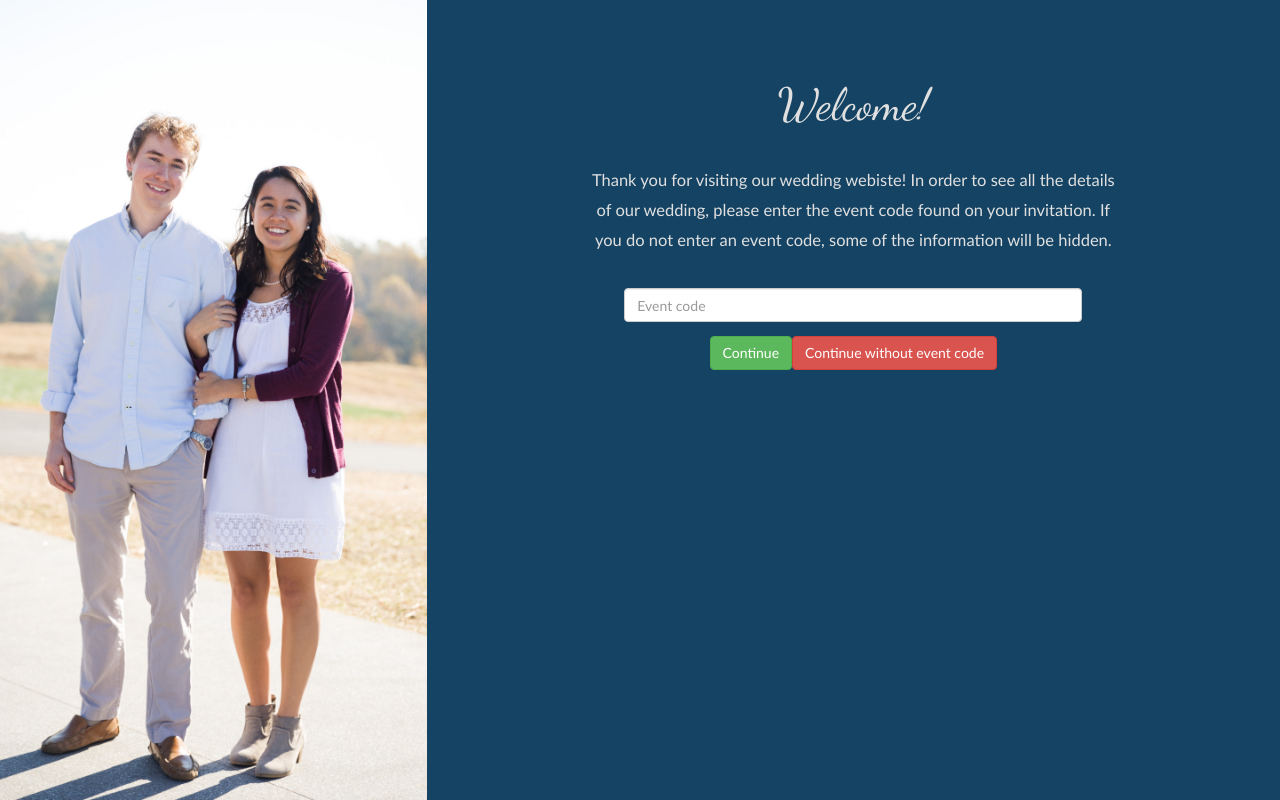
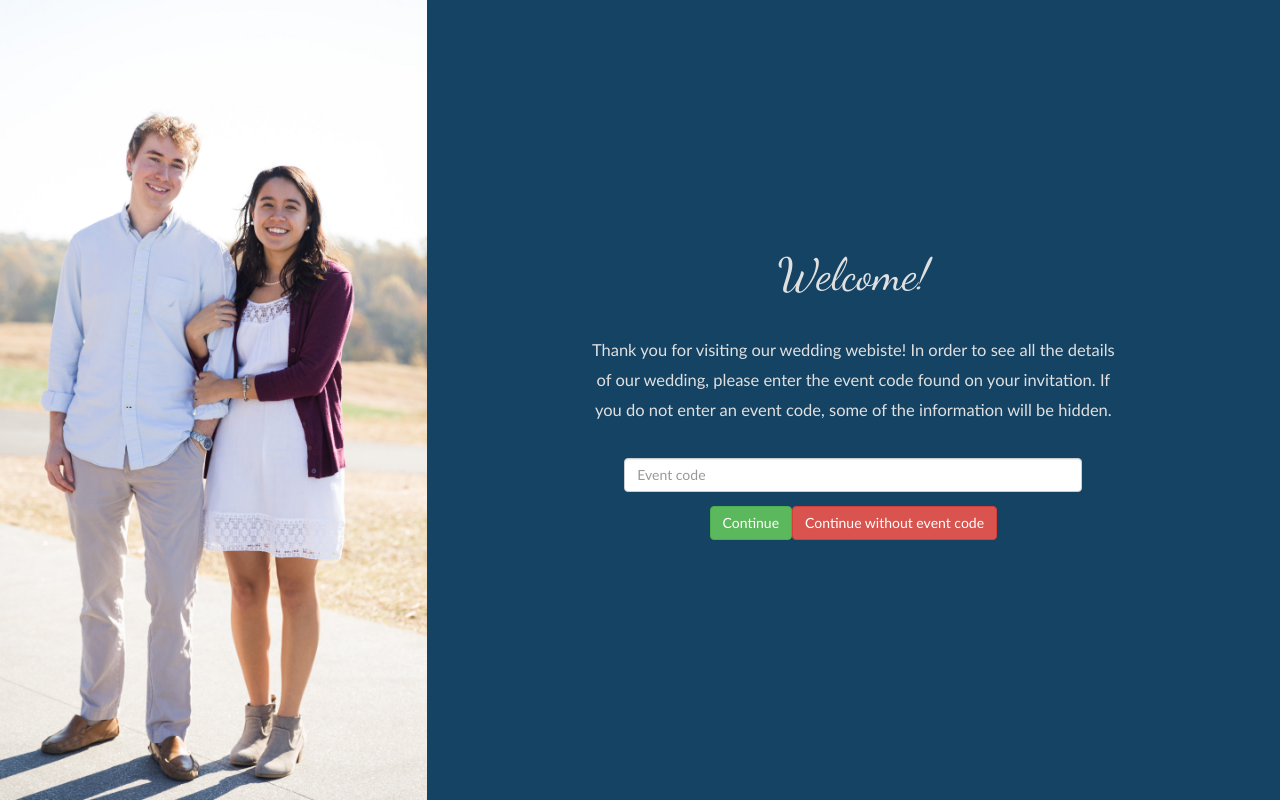
Before and after one commit to dayton-bobbitt/wedding, an Angular app: page / in a window 1280 px wide. Built offline with nearby package versions, Linux system fonts and the light colour scheme; a web font is replaced by a local one.

Commit message:
Center welcome message

```diff
--- a/src/app/our-story/our-story.component.html
+++ b/src/app/our-story/our-story.component.html
@@ -1,7 +1,7 @@
 <base-page title="Our Story">
   <div class='our-story'>
     <p>
-      Laura and I first met in 2011 during our junior year of high school at a Subway. Talk about romantic! I soon began finding
+      Laura and I first met in 2011 during our junior year of high school at a Subway restaurant. Talk about romantic! I soon began finding
       ways to spend more and more time with her.
     </p>
     <p>
@@ -10,7 +10,7 @@
       up from Subway), and we started officially dating shortly after prom ツ
     </p>
     <p>
-      Within two weeks of dating, I knew that Laura was the one. I was so excited that even told her! She was caught off guard,
+      Within two weeks of dating, I knew that Laura was the one. I was so excited that I even told her! She was caught off guard,
       and said, "Isn't marriage for old people?" I had <em>clearly</em> jumped the gun, but she continued to give me a
       shot.
     </p>
@@ -35,7 +35,7 @@
           {{getDateString(seconds, "second", "seconds")}}
         </div>
       </span>
-      on one of the happiest days of our life (so far). We love spending our
+      on one of the happiest days of our lives (so far). We love spending our
       lives together, and we look forward to sharing our <em>special day</em> with you as well!
     </p>
   </div>
--- a/src/styles.scss
+++ b/src/styles.scss
@@ -132,7 +132,6 @@ main {
 }
 
 .landing-page {
-    position: relative;
     background-color: #144363;
 
     .landing-photo {
@@ -145,14 +144,18 @@ main {
     }
 
     .welcome-msg {
-        position: relative;
+        display:flex;
+        flex:1;
+        min-height:100vh;
+        align-items: center;
+        justify-content: center;
         text-align: center;
 
         .welcome {
             font-family: $cursive;
             font-size: 3em;
             color: $lightGray;
-            margin: 2em 0 1em 0;
+            margin-bottom: 1em;
         }
 
         .msg {
@@ -168,8 +171,6 @@ main {
                 width: 85%;
                 margin-bottom: 1em;
             }
-
-            margin-bottom: 4em;
         }
     }
 }
```
